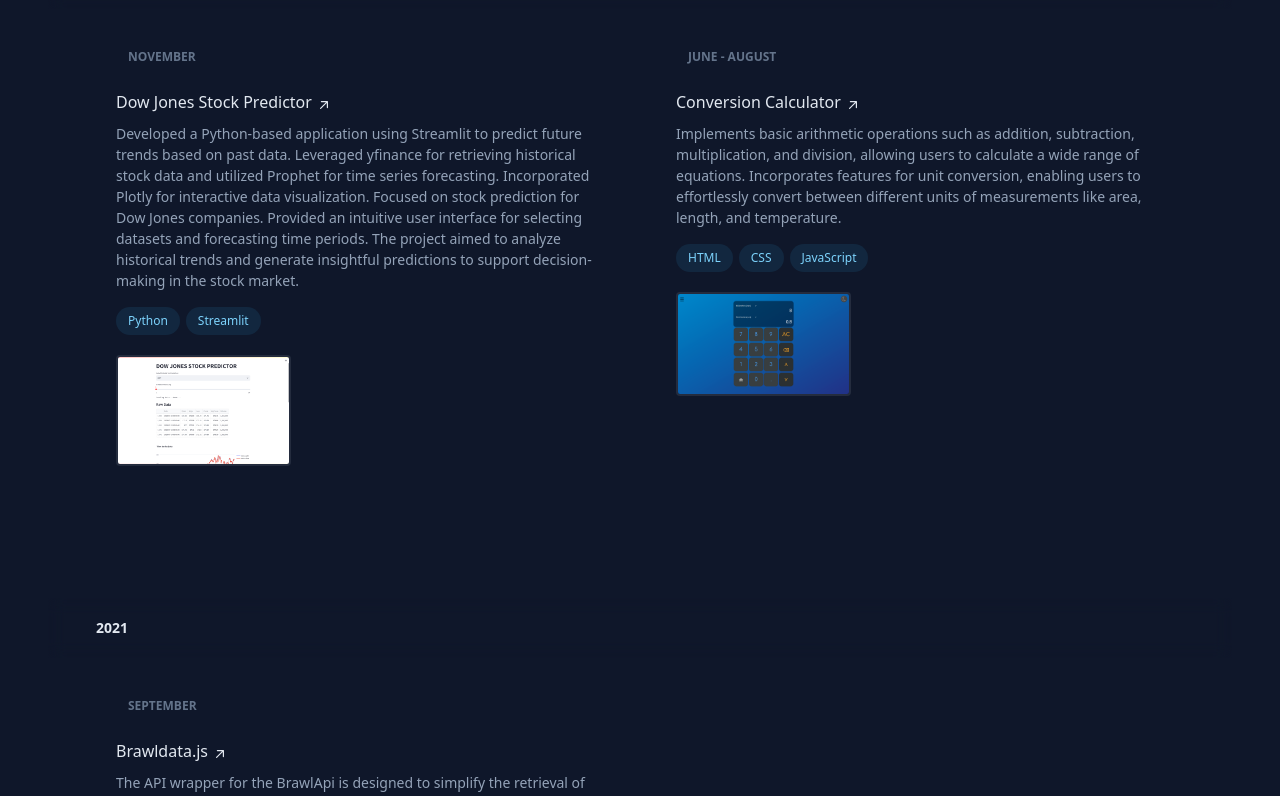
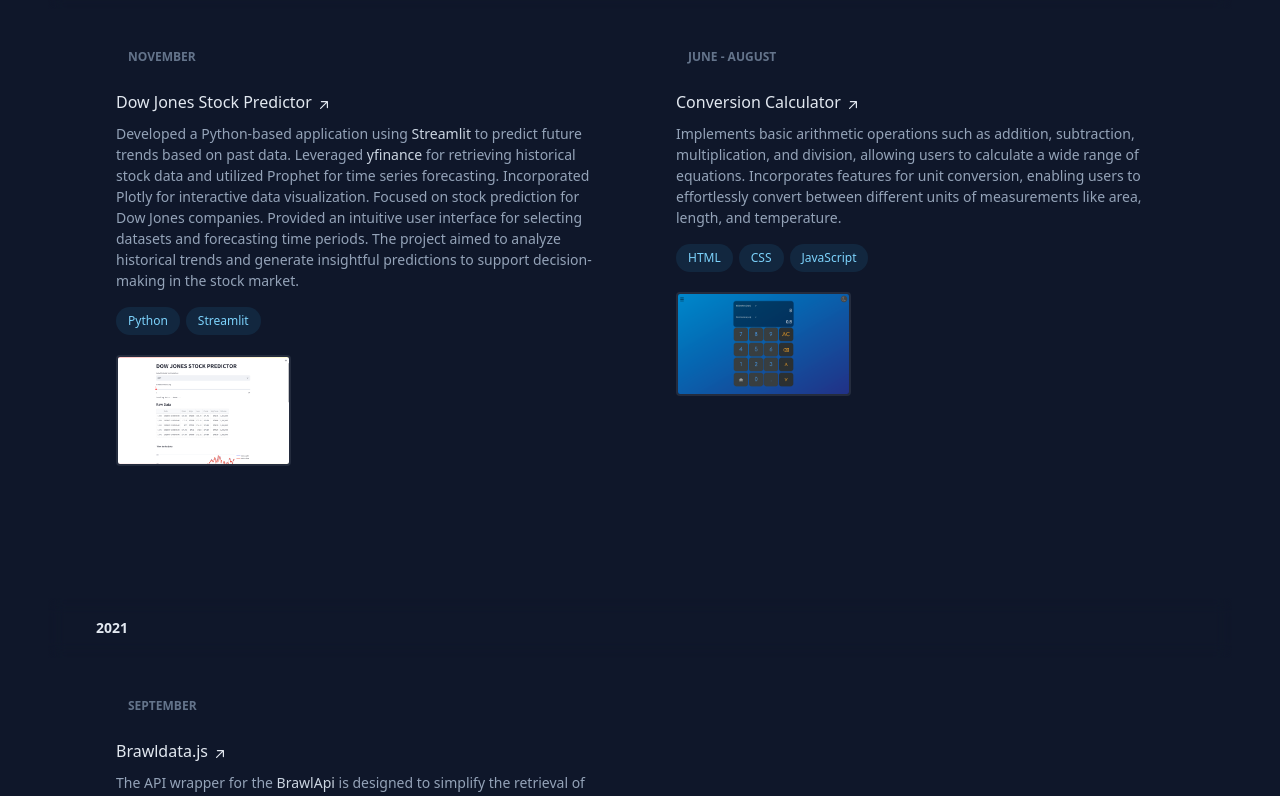
Before and after one commit to Alan0893/v2, a React (Create React App) app: page /projects in a window 1280 px wide. Shown: the part 1220-2016 px from the top of the page. Built offline with nearby package versions, Linux system fonts and the light colour scheme.

Commit message:
added links

```diff
--- a/src/components/projects/2021.js
+++ b/src/components/projects/2021.js
@@ -44,7 +44,9 @@
 								</a>
 							</h3>
 							<p className={InfoP}>
-								The API wrapper for the BrawlApi is designed to simplify the retrieval of specific
+								The API wrapper for the
+								<a className={Links} href='https://brawlapi.com/#/' target='_blank' rel='noreferrer'> BrawlApi </a>
+								is designed to simplify the retrieval of specific
 								game data. By utilizing JavaScript, it efficiently calls the BrawlApi, extracts the
 								desired information from the JSON response, and returns the relevant data. This wrapper
 								provides developers with a convenient and streamlined approach to accessing the BrawlApi
--- a/src/components/projects/2022.js
+++ b/src/components/projects/2022.js
@@ -45,8 +45,11 @@
 								</a>
 							</h3>
 							<p className={InfoP}>
-								Developed a Python-based application using Streamlit to predict future trends based on past data. Leveraged
-								yfinance for retrieving historical stock data and utilized Prophet for time series forecasting. Incorporated
+								Developed a Python-based application using
+								<a className={Links} href='https://streamlit.io/' target='_blank' rel='noreferrer'> Streamlit </a>
+								to predict future trends based on past data. Leveraged
+								<a className={Links} href='https://finance.yahoo.com/' target='_blank' rel='noreferrer'> yfinance </a>
+								for retrieving historical stock data and utilized Prophet for time series forecasting. Incorporated
 								Plotly for interactive data visualization. Focused on stock prediction for Dow Jones companies. Provided an
 								intuitive user interface for selecting datasets and forecasting time periods. The project aimed to analyze
 								historical trends and generate insightful predictions to support decision-making in the stock market.
```
